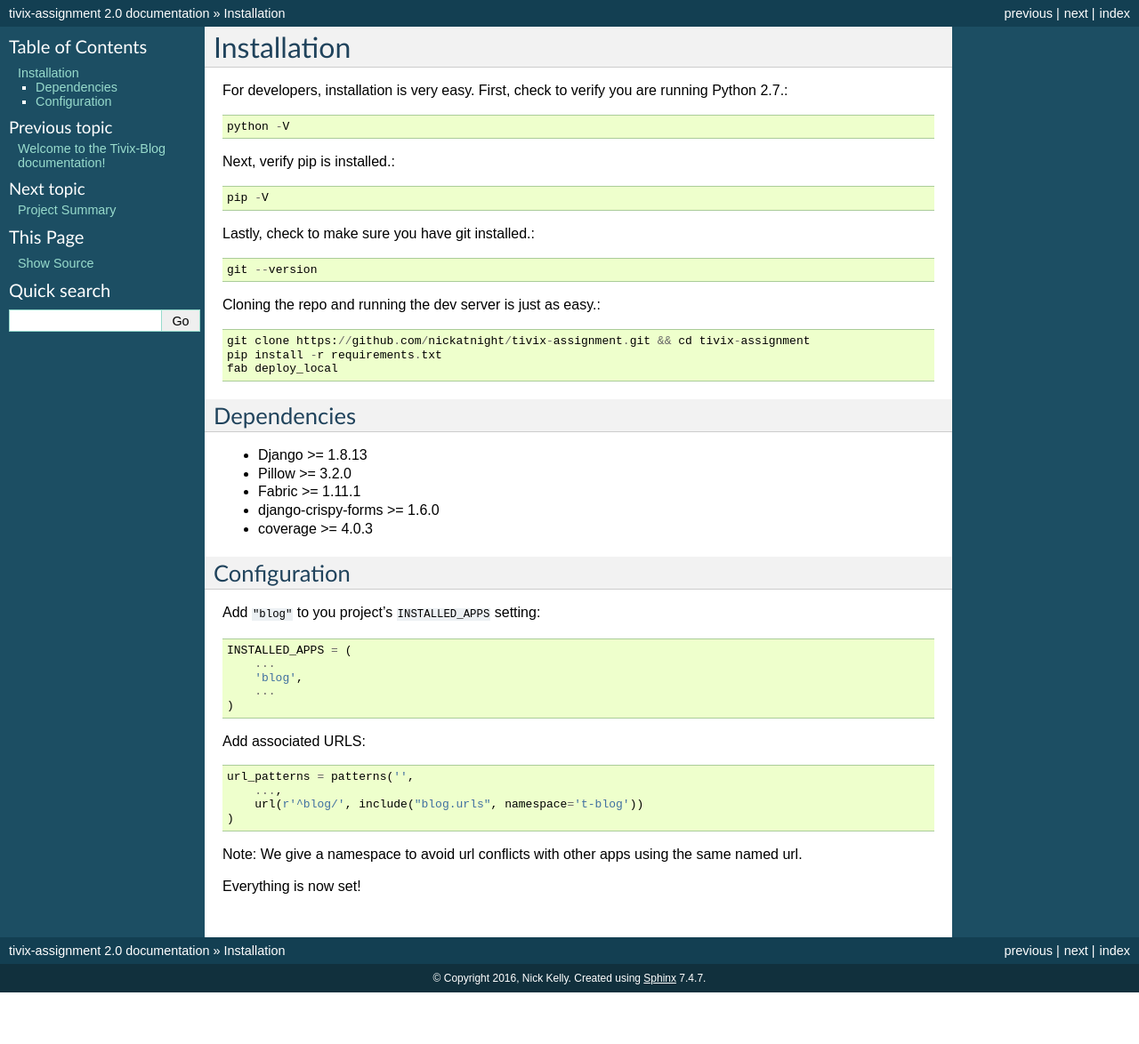
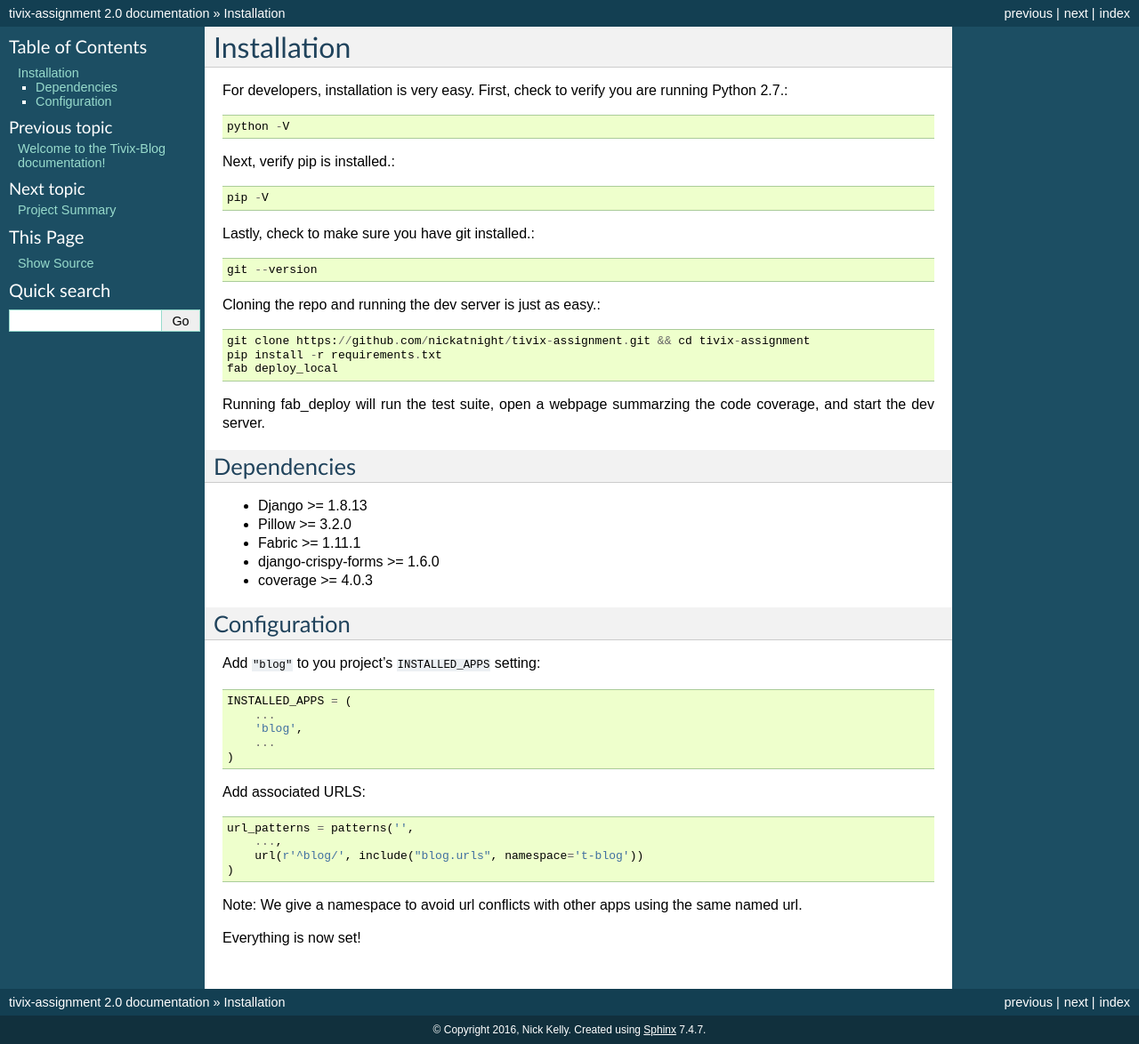
Before and after one commit to nickatnight/tivix-assignment, a Sphinx documentation site: the page built from docs/installation.rst, in a window 1280 px wide. Shown: the whole page at 89% size. Built offline with Sphinx 7.4.7, drawn with Linux system fonts in a browser that asks for light colours; before the commit the page ends 1116 px from its top, so only the background shows below that.

Commit message:
fixed installation.rst

```diff
--- a/docs/installation.rst
+++ b/docs/installation.rst
@@ -19,6 +19,9 @@ Cloning the repo and running the dev server is just as easy.::
     git clone https://github.com/nickatnight/tivix-assignment.git && cd tivix-assignment
     pip install -r requirements.txt
     fab deploy_local
+
+Running fab_deploy will run the test suite, open a webpage summarzing the code
+coverage, and start the dev server.
 
 Dependencies
 ------------
```
